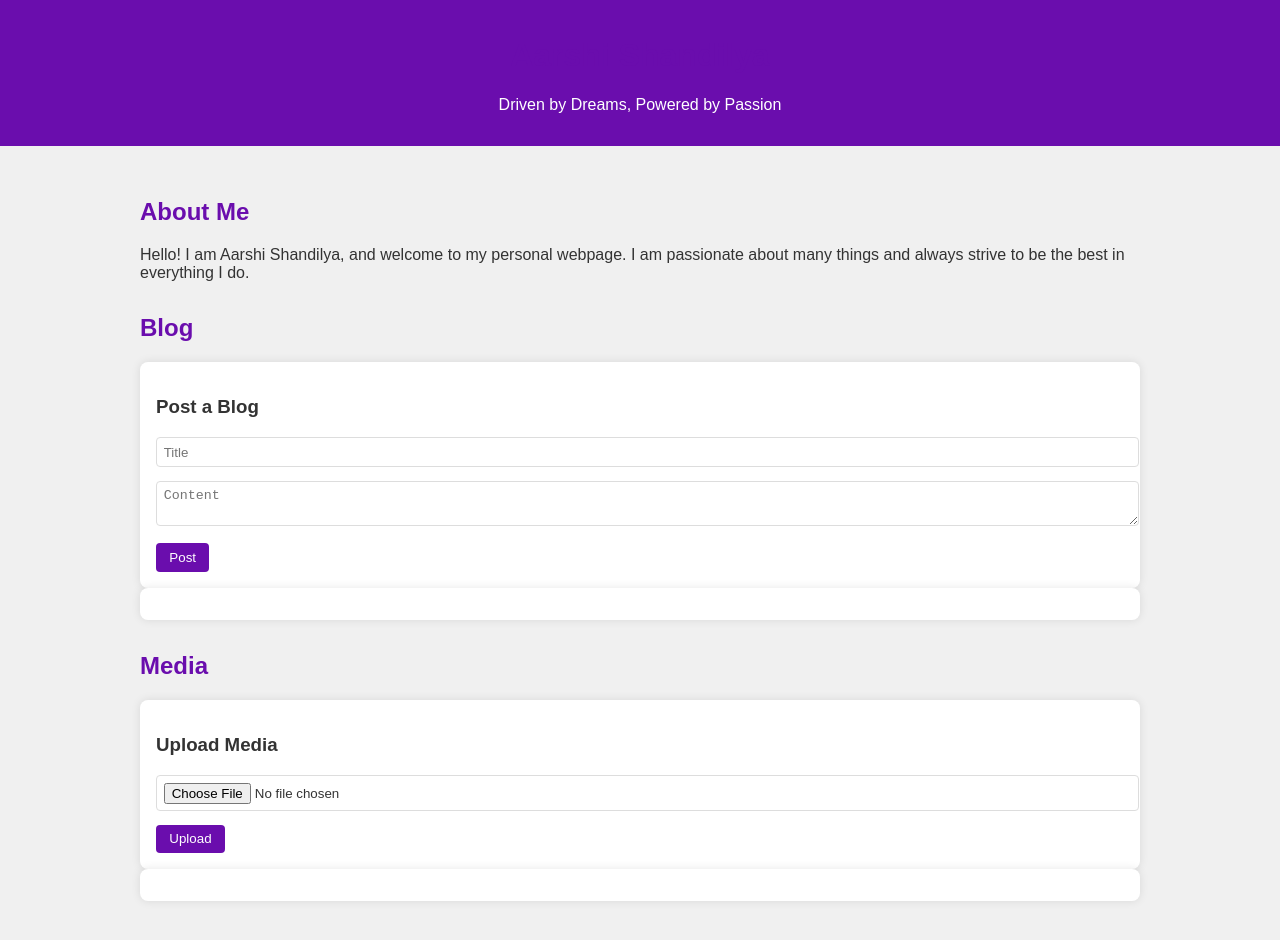
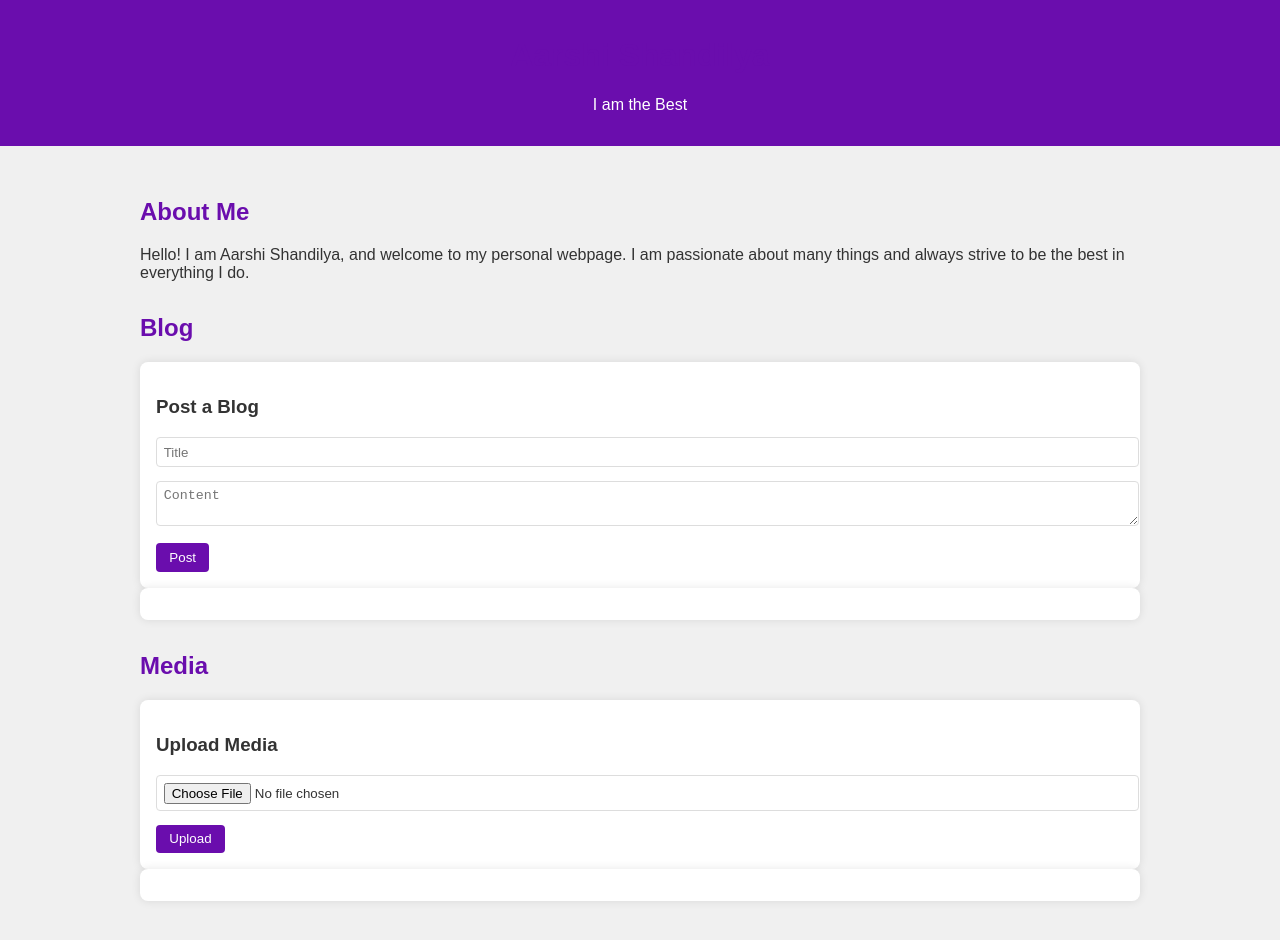
Before and after one commit to swayamkumar16/AARSHISHANDILYA, a plain HTML site: page index.html in a window 1280 px wide. Drawn offline with Linux system fonts and the light colour scheme.

Commit message:
index.html

```diff
--- a/index.html
+++ b/index.html
@@ -71,7 +71,7 @@
 <body>
     <header>
         <h1>Aarshi Shandilya</h1>
-        <p>Driven by Dreams, Powered by Passion</p>
+        <p>I am the Best</p>
     </header>
     <div class="container">
         <section class="about">
```
